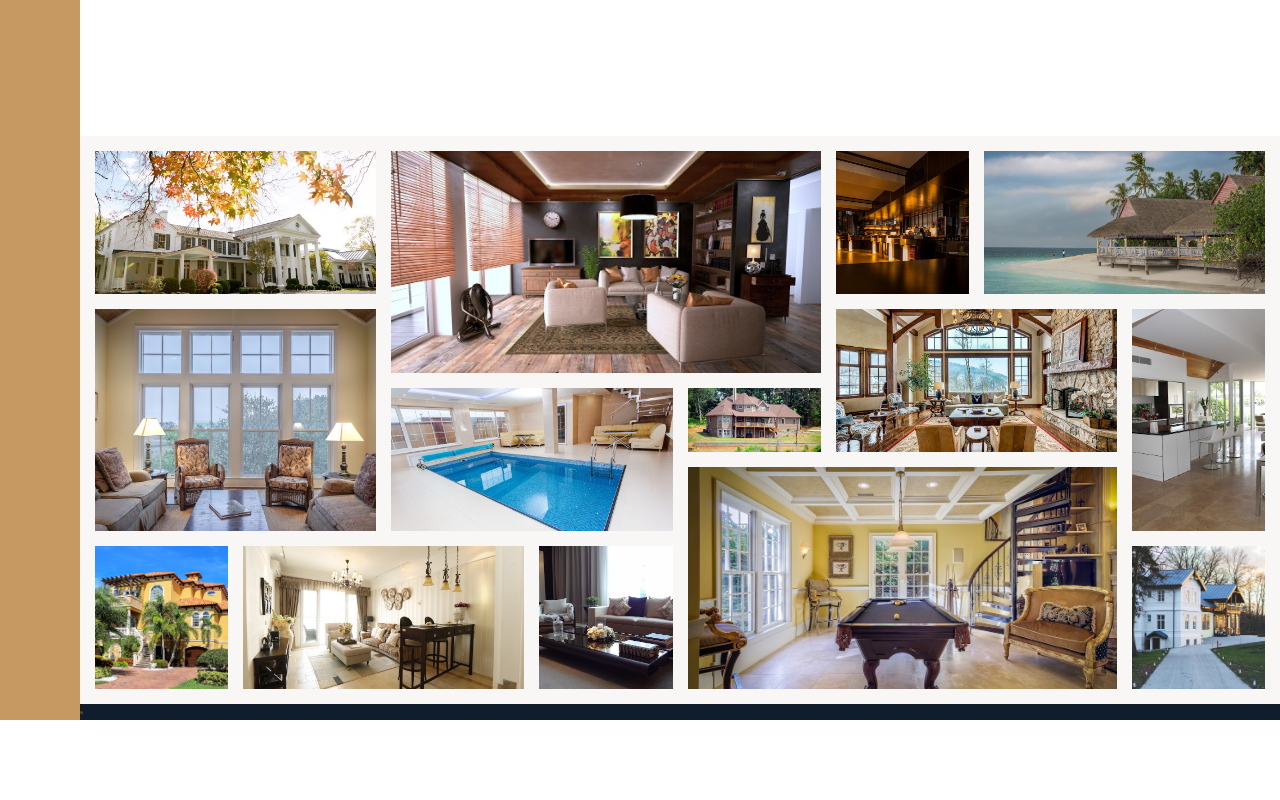
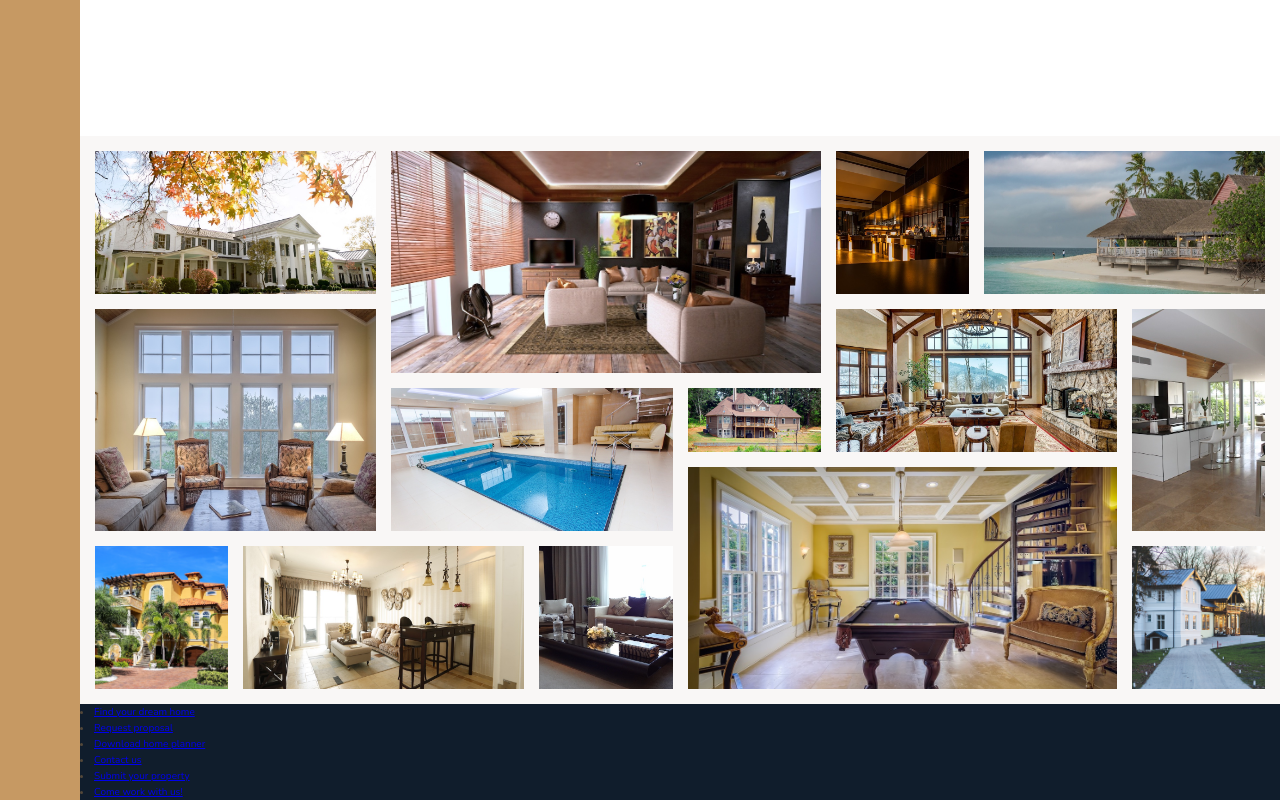
Before and after one commit to WiliTheSParrow/-UdemyCourse_Nexter, a website: page index.html in a window 1280 px wide. Shown: the part 2936-3736 px from the top of the page. Before the commit the page ends 3656 px from the top, so only its background shows below. Drawn offline with nearby package versions, Linux system fonts and the light colour scheme.

Commit message:
footer content added

```diff
--- a/index.html
+++ b/index.html
@@ -357,7 +357,12 @@
 
     <footer class="footer">
         <nav class="nav">
-            <li class="nav__item"><a href="#" class="nav__link"></a></li>
+            <li class="nav__item"><a href="#" class="nav__link">Find your dream home</a></li>
+            <li class="nav__item"><a href="#" class="nav__link">Request proposal</a></li>
+            <li class="nav__item"><a href="#" class="nav__link">Download home planner</a></li>
+            <li class="nav__item"><a href="#" class="nav__link">Contact us</a></li>
+            <li class="nav__item"><a href="#" class="nav__link">Submit your property</a></li>
+            <li class="nav__item"><a href="#" class="nav__link">Come work with us!</a></li>
         </nav>
 
     </footer>
```
